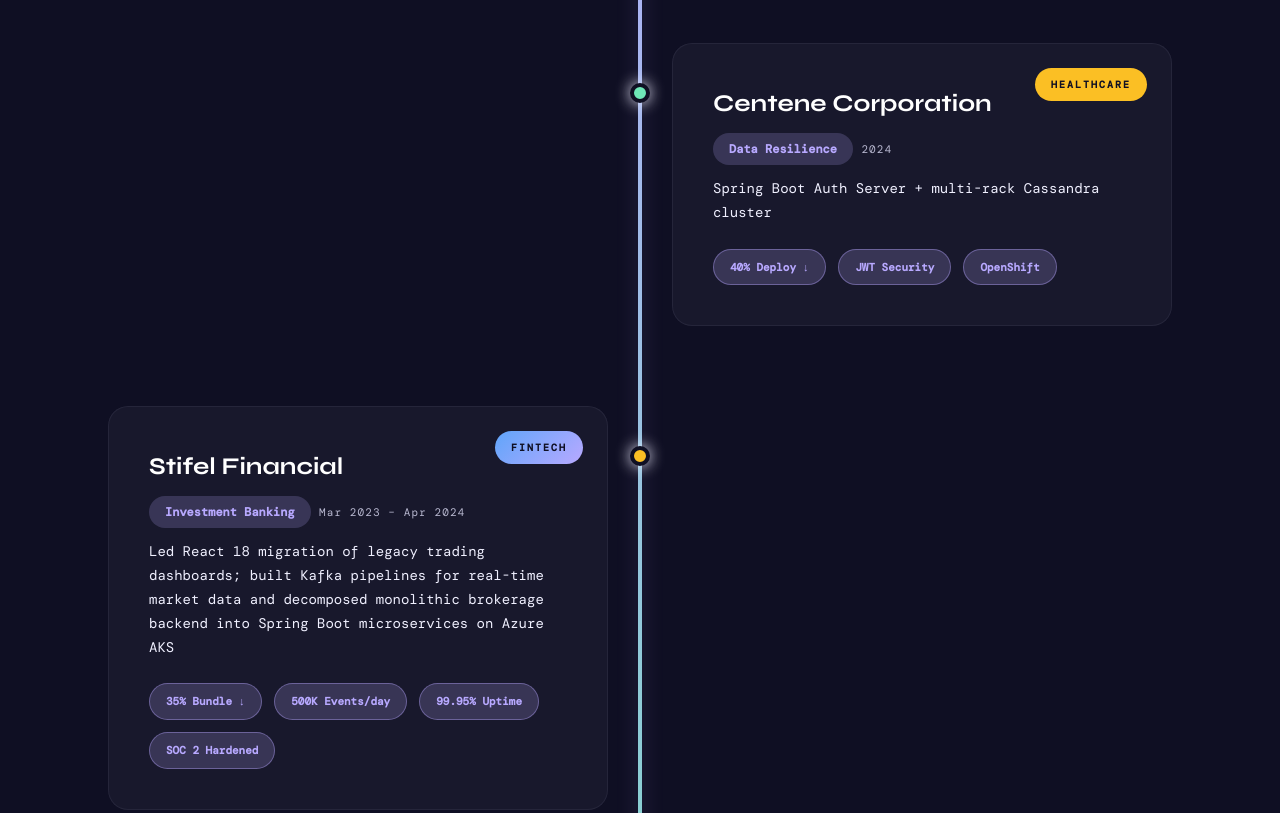
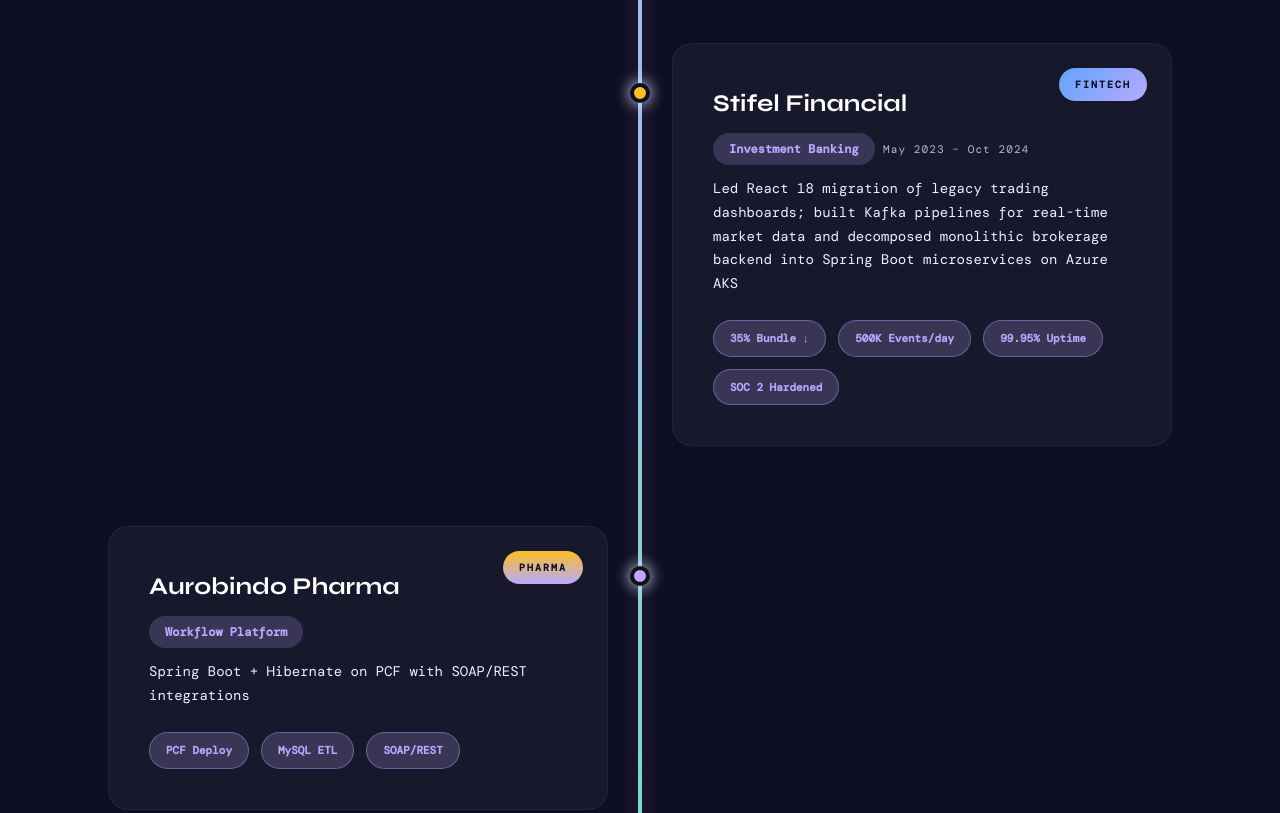
Before and after one commit to rachana-9100/rachana-9100.github.io, a plain HTML site: page index.html in a window 1280 px wide. Shown: the part 2300-3113 px from the top of the page. Drawn offline with nearby package versions, Linux system fonts and the light colour scheme; a web font is replaced by a local one.

Commit message:
Update index.html

```diff
--- a/index.html
+++ b/index.html
@@ -876,32 +876,13 @@
     </div>
 
     <div class="timeline-item">
-      <div class="timeline-dot accent2"></div>
-      <div class="exp-card glass-card">
-        <div class="card-badge recent">Healthcare</div>
-        <div class="card-header">
-          <h3>Centene Corporation</h3>
-          <span class="role-badge">Data Resilience</span>
-          <span class="date-badge">2024</span>
-        </div>
-        <p>Spring Boot Auth Server + multi-rack Cassandra cluster</p>
-        <div class="impact-metrics">
-          <span>40% Deploy ↓</span>
-          <span>JWT Security</span>
-          <span>OpenShift</span>
-        </div>
-      </div>
-    </div>
-
-    <!-- STIFEL — inserted between Centene and Aurobindo -->
-    <div class="timeline-item">
       <div class="timeline-dot accent3"></div>
       <div class="exp-card glass-card">
         <div class="card-badge fintech">FinTech</div>
         <div class="card-header">
           <h3>Stifel Financial</h3>
           <span class="role-badge">Investment Banking</span>
-          <span class="date-badge">Mar 2023 – Apr 2024</span>
+          <span class="date-badge">May 2023 – Oct 2024</span>
         </div>
         <p>Led React 18 migration of legacy trading dashboards; built Kafka pipelines for real-time market data and decomposed monolithic brokerage backend into Spring Boot microservices on Azure AKS</p>
         <div class="impact-metrics">
```
